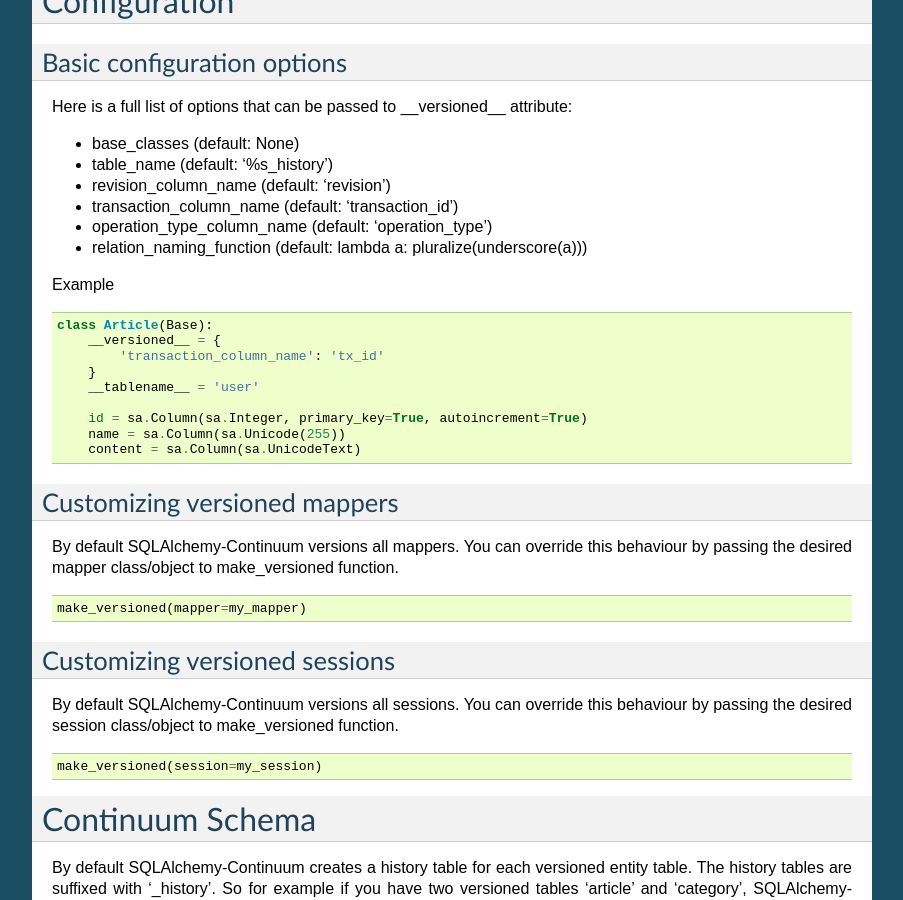
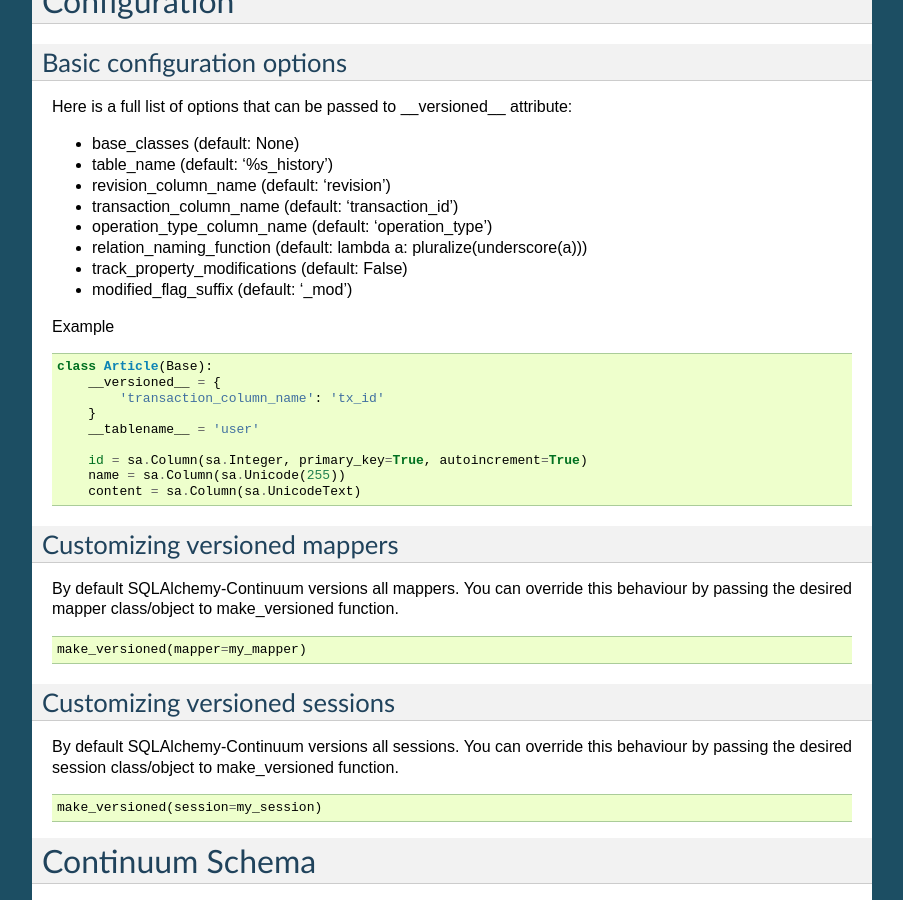
Before and after one commit to kvesteri/sqlalchemy-continuum, a Sphinx documentation site: the page built from docs/index.rst, in a window 1280 px wide and 900 px high, scrolled down 5973 px. Shown: the whole window, without its empty margins (198-1101 px from the left). Built offline with Sphinx 7.4.7, drawn with Linux system fonts in a browser that asks for light colours.

Commit message:
Added more docs

```diff
--- a/docs/index.rst
+++ b/docs/index.rst
@@ -426,6 +426,10 @@ Here is a full list of options that can be passed to __versioned__ attribute:
 
 * relation_naming_function (default: lambda a: pluralize(underscore(a)))
 
+* track_property_modifications (default: False)
+
+* modified_flag_suffix (default: '_mod')
+
 
 Example
 ::
```
